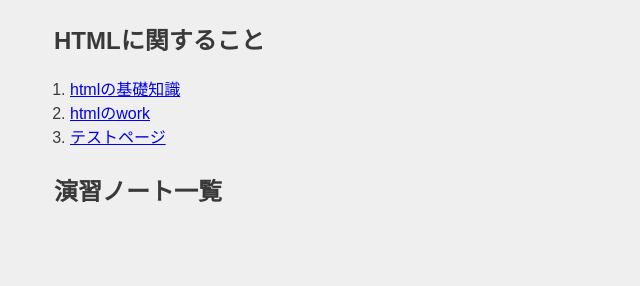
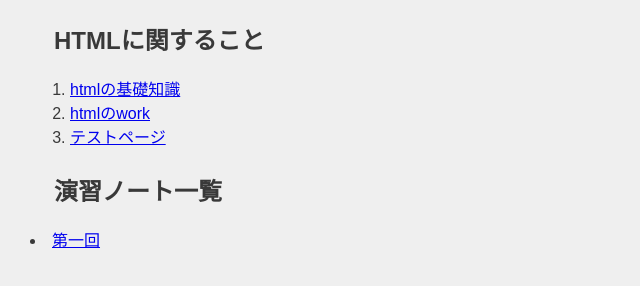
Before and after one commit to hirokiyamamoto0927/xbp, a plain HTML site: page de12/index.html in a window 1280 px wide. Shown: the part 152-438 px from the top of the page, without its empty margins (0-640 px from the left). Drawn offline with Linux system fonts and the light colour scheme.

Commit message:
202402311

```diff
--- a/de12/index.html
+++ b/de12/index.html
@@ -18,7 +18,7 @@
             <li><a href="./test.html" target="_blank">テストページ</a></li>
         </ol>
         <h2>演習ノート一覧</h2>
-
+        <li><a href="./1.html" target="_blank">第一回</a></li>
 
 
 
```
